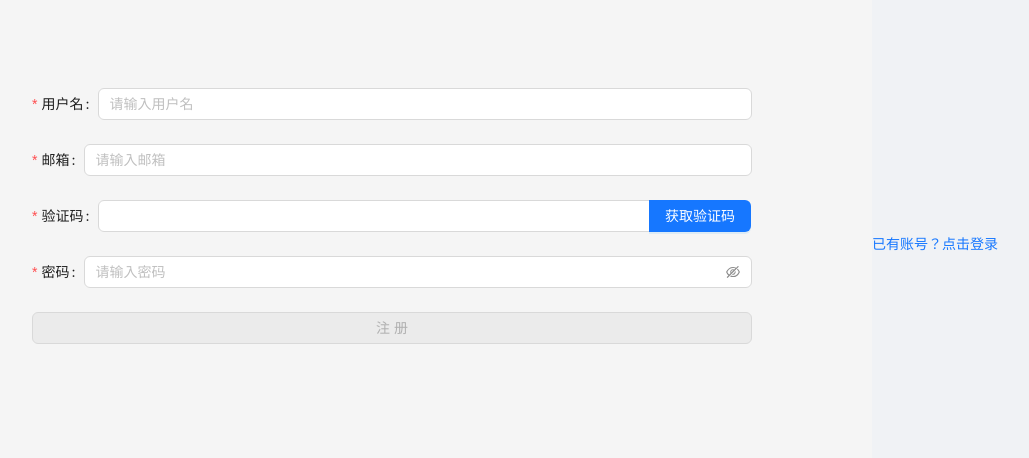
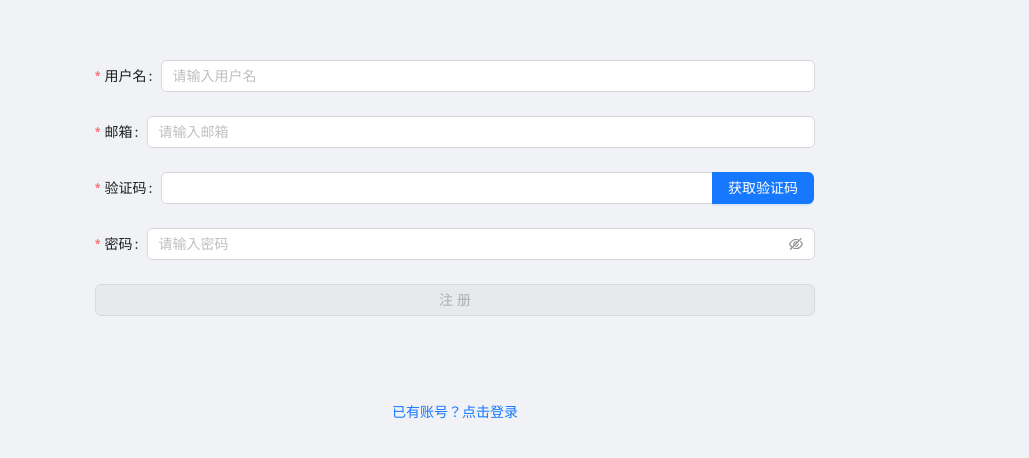
Before and after one commit to zennghuilan/book-menager-fe, a Vue app: page /readerregister in a window 1280 px wide. Shown: the part 144-602 px from the top of the page, without its empty margins (185-1214 px from the left). Built offline with nearby package versions, Linux system fonts and the light colour scheme.

Commit message:
读者的注册

```diff
--- a/src/views/ReaderRegister-page.vue
+++ b/src/views/ReaderRegister-page.vue
@@ -1,15 +1,15 @@
 <template>
-<div class="readerregister-page">
+  <a-flex vertical class="readerregister-page">
     <ReaderLogin v-if="currentForm === 'login'" />
     <ReaderRegister
-    v-else
-    :switch-to-login="switchToLogin"
-    :on-submit="handleRegister"
+      v-else
+      :switch-to-login="switchToLogin"
+      :on-submit="handleRegister"
     />
-</div>
     <a-form-item>
       <a @click="goToLogin">已有账号？点击登录</a>
     </a-form-item>
+  </a-flex>
 </template>
 
 <script setup>
@@ -41,6 +41,5 @@ const goToLogin = () => {
   justify-content: center;
   align-items: center;
   height: 100vh;
-  background-color: #f5f5f5;
 }
 </style>
```
